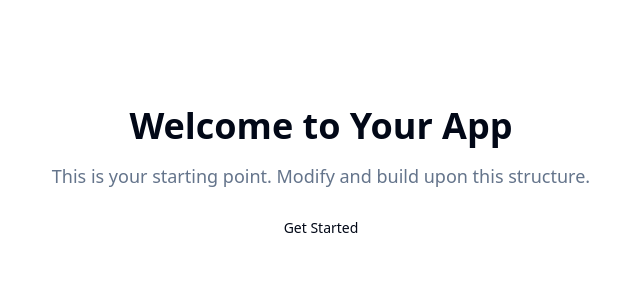
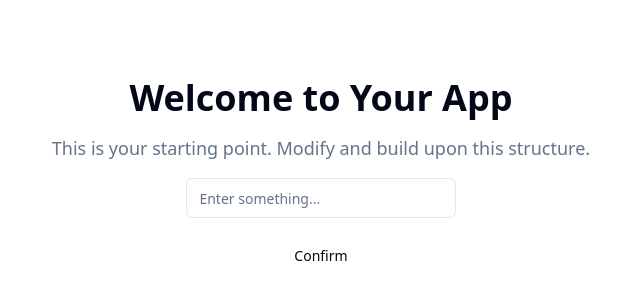
Before and after one commit to GPT-Engineer-App/foundation-builder, a React (Vite) app: page / in a window 1280 px wide. Shown: the part 238-538 px from the top of the page, without its empty margins (319-959 px from the left). Built offline with nearby package versions, Linux system fonts and the light colour scheme.

Commit message:
Update homepage with input box and enter key confirmation button

```diff
--- a/src/pages/Index.jsx
+++ b/src/pages/Index.jsx
@@ -1,13 +1,42 @@
+import { useState } from "react";
 import { Button } from "@/components/ui/button";
+import { Input } from "@/components/ui/input";
 
 const Index = () => {
+  const [inputValue, setInputValue] = useState("");
+
+  const handleInputChange = (e) => {
+    setInputValue(e.target.value);
+  };
+
+  const handleKeyPress = (e) => {
+    if (e.key === "Enter") {
+      handleSubmit();
+    }
+  };
+
+  const handleSubmit = () => {
+    console.log("Input Value:", inputValue);
+    // Add your confirmation action here
+  };
+
   return (
     <div className="flex flex-col items-center justify-center min-h-screen text-center space-y-4">
       <h1 className="text-4xl font-bold">Welcome to Your App</h1>
       <p className="text-lg text-muted-foreground">
         This is your starting point. Modify and build upon this structure.
       </p>
-      <Button variant="primary" size="lg">Get Started</Button>
+      <Input
+        type="text"
+        value={inputValue}
+        onChange={handleInputChange}
+        onKeyPress={handleKeyPress}
+        placeholder="Enter something..."
+        className="w-1/2"
+      />
+      <Button variant="primary" size="lg" onClick={handleSubmit}>
+        Confirm
+      </Button>
     </div>
   );
 };
```
